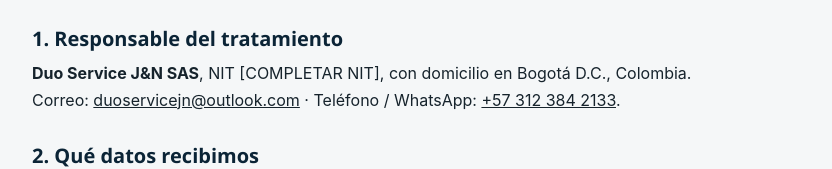
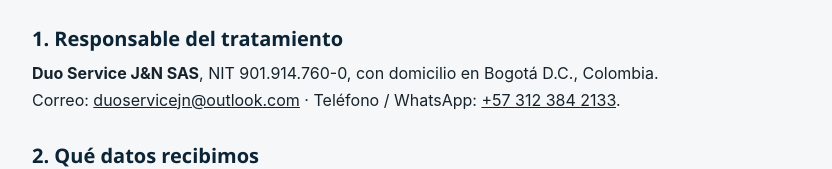
Before and after one commit to jaguiler30/Duo_Service, a plain HTML site: page privacidad.html in a window 1280 px wide. Shown: the part 228-397 px from the top of the page, without its empty margins (218-1050 px from the left). Drawn offline with Linux system fonts and the light colour scheme.

Commit message:
Update NIT and contact information in privacidad.html
actualizacion de nitp

```diff
--- a/privacidad.html
+++ b/privacidad.html
@@ -29,7 +29,7 @@
 <p class="fecha">Última actualización: noviembre de 2026</p>
 
 <h2>1. Responsable del tratamiento</h2>
-<p><strong>Duo Service J&amp;N SAS</strong>, NIT [COMPLETAR NIT], con domicilio en Bogotá D.C., Colombia.<br>
+<p><strong>Duo Service J&amp;N SAS</strong>, NIT 901.914.760-0, con domicilio en Bogotá D.C., Colombia.<br>
 Correo: <a href="mailto:duoservicejn@outlook.com">duoservicejn@outlook.com</a> · Teléfono / WhatsApp: <a href="tel:+573123842133">+57 312 384 2133</a>.</p>
 
 <h2>2. Qué datos recibimos</h2>
```
